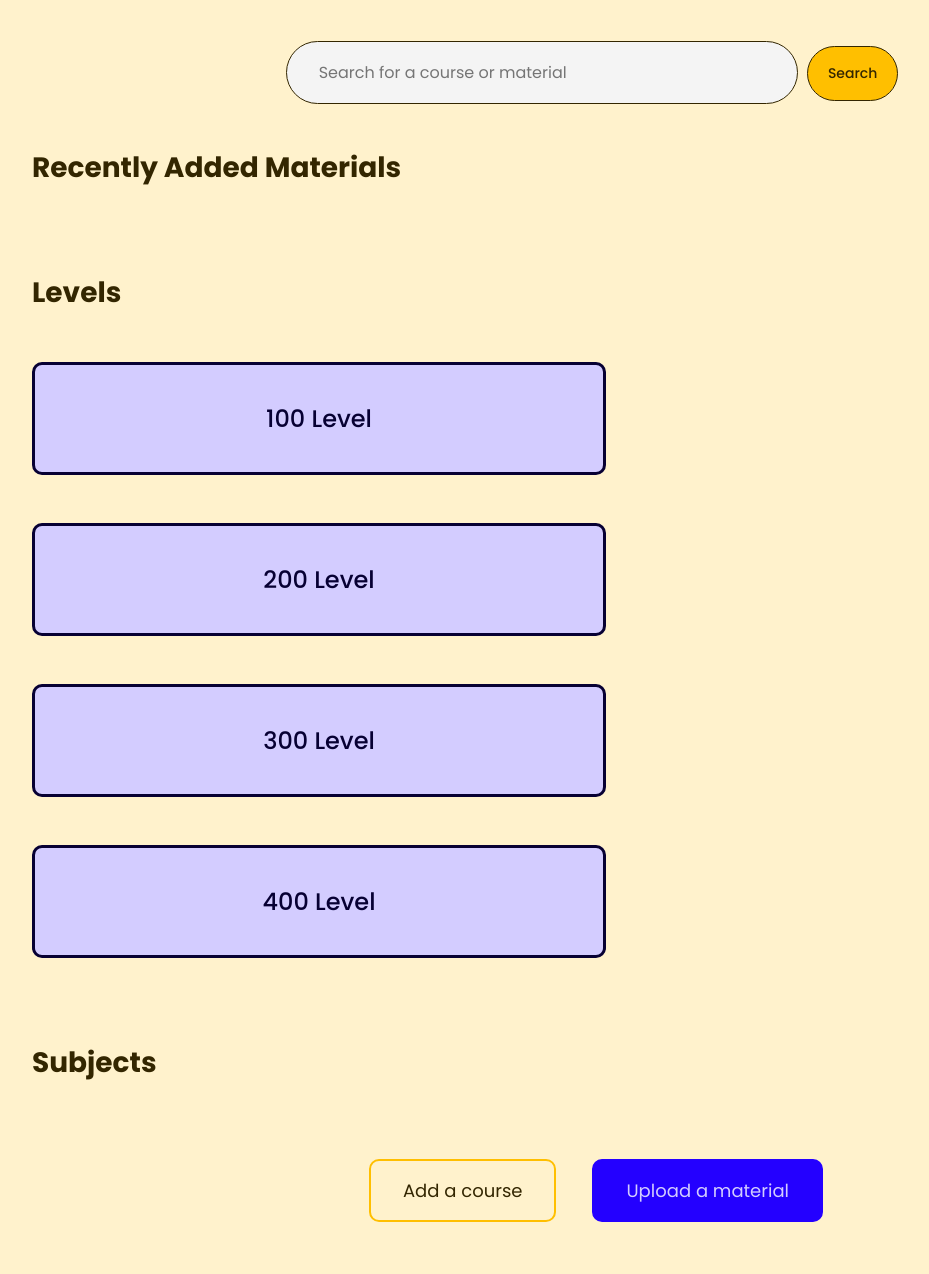
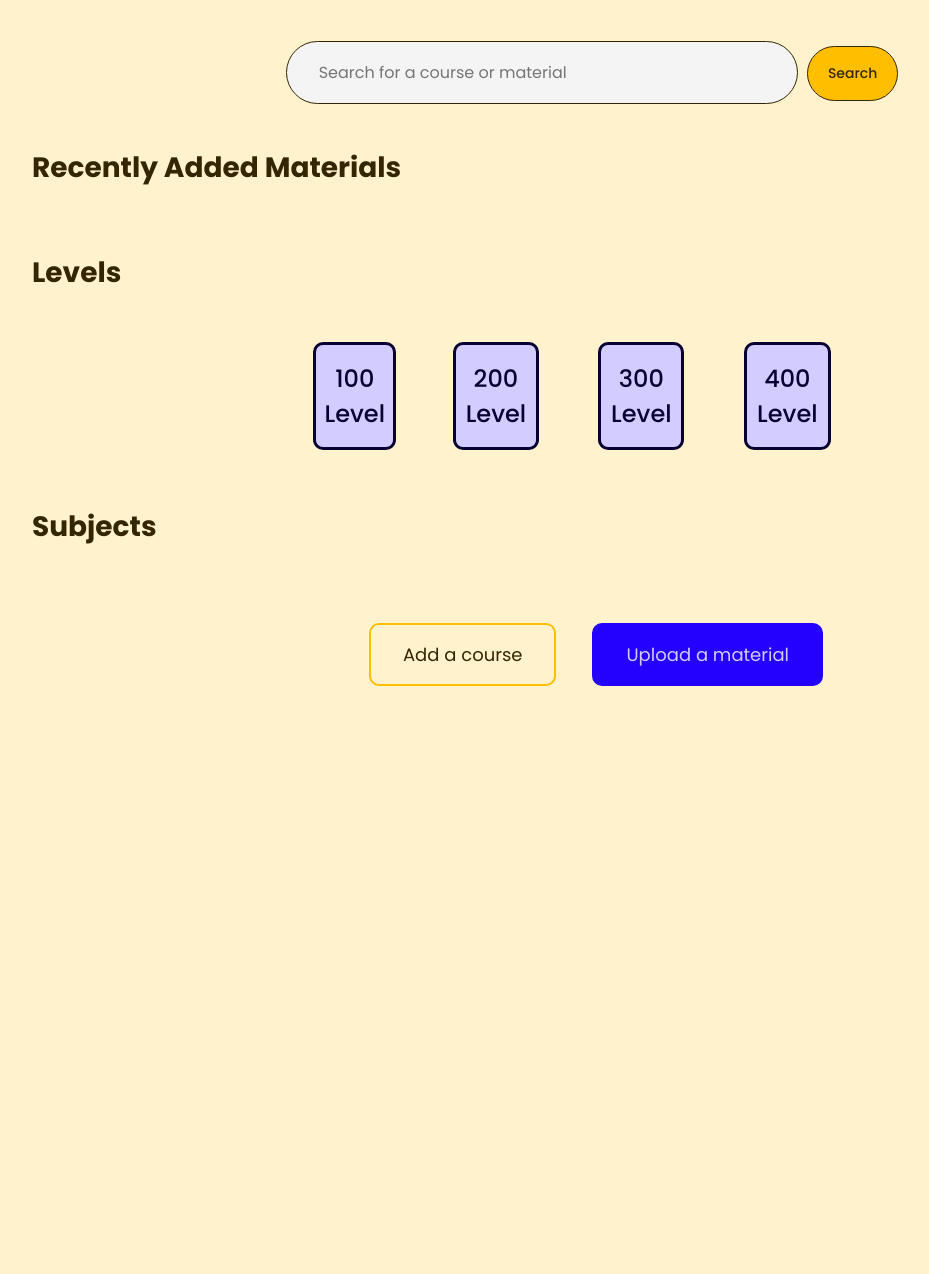
Before and after one commit to derasn/library-project, a Django app: page / in a window 1280 px wide. Shown: the part 321-1595 px from the top of the page, without its empty margins (44-973 px from the left). After the commit the page ends 1007 px from the top, so only its background shows below. Run offline with Django 5.2, Linux system fonts and the light colour scheme; data that the repository does not hold is empty.

Commit message:
s and level card responsivity

```diff
--- a/campus/static/css/home.css
+++ b/campus/static/css/home.css
@@ -138,7 +138,8 @@ h2{
 }
 
 .material-details{
-    margin: 2px 20px;
+    margin: 1px 20px;
+    padding: 0;
     display: flex;
     flex-direction: row;
     justify-content: space-between;
@@ -160,24 +161,25 @@ p{
 /* Filtering by Level */
 
 .levels-container{
-    margin-top: 15rem;
+    margin-top: 10rem;
 }
 
 .level-cards{
     display: flex;
     flex-flow: row wrap;
-    justify-content: space-between;
+    justify-content: center;
+    gap: 3rem;
 }
 
 .level-card{
-    width: 35vw;
-    padding: 9rem 15rem;
+    width: 48%;
+    padding: 4rem 2rem;
     background-color: #D3CCFF;
     border: 0.75rem solid #070033;
     color: #070033;
     border-radius: 2.5rem;
     text-align: center;
-    margin-bottom: 6rem;
+    margin-bottom: 4rem;
     font-size: 6rem;
     font-weight: 500;
 }
@@ -190,13 +192,14 @@ p{
 /* Subjects */
 
 .subjects-container{
-    margin-top: 15rem;
+    margin-top: 10rem;
 }
 
 .subjects-cards{
     display: flex;
     flex-flow: row wrap;
-    justify-content: space-between;
+    justify-content: center;
+    gap: 2rem;
 }
 
 .subjects-cards a{
@@ -204,15 +207,15 @@ p{
 }
 
 .s-card{
-    width: 20.5vw;
-    padding: 5rem 15rem;
+    width: 31%;
+    padding: 3rem 2rem;
     background-color: #ffca2a;
     border: 0.5rem solid #332600;
     color: #332600;
     border-radius: 3rem;
     text-align: center;
     text-transform: capitalize;
-    margin-bottom: 5rem;
+    margin-bottom: 3rem;
     font-size: 5rem;
     font-weight: 400;
 }
@@ -276,6 +279,12 @@ p{
 
 a{
     text-decoration: none;
+}
+
+@media (max-width: 1024px) {
+    .level-card, .s-card{
+        width: 48%;
+    }
 }
 
 @media (max-width: 768px) {
@@ -408,10 +417,9 @@ a{
     }
 
     .level-card{
-        display: block;
         width: 100%;
         max-width: none;
-        padding: 6rem 4rem;
+        padding: 2.5rem 1.5rem;
         margin: 1rem 0;
         font-size: 3.5rem;
         text-align: center;
@@ -439,9 +447,8 @@ a{
     }
 
     .s-card{
-        display: block;
-        width: 100%;
-        padding: 4rem 4rem;
+        width: 48%;
+        padding: 2rem 1rem;
         border-radius: 2rem;
         margin: 0.75rem 0;
         font-size: 3rem;
```
